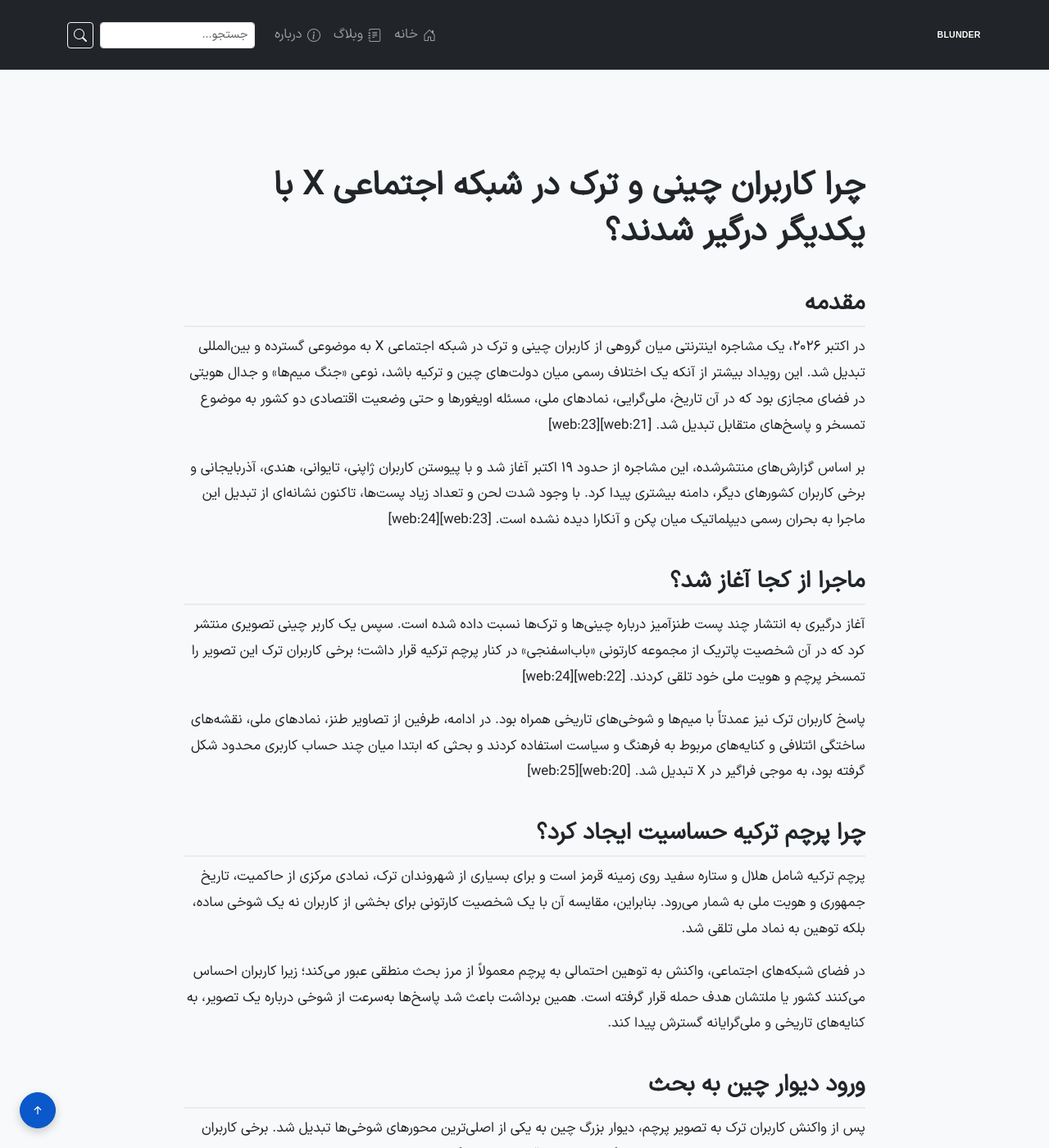
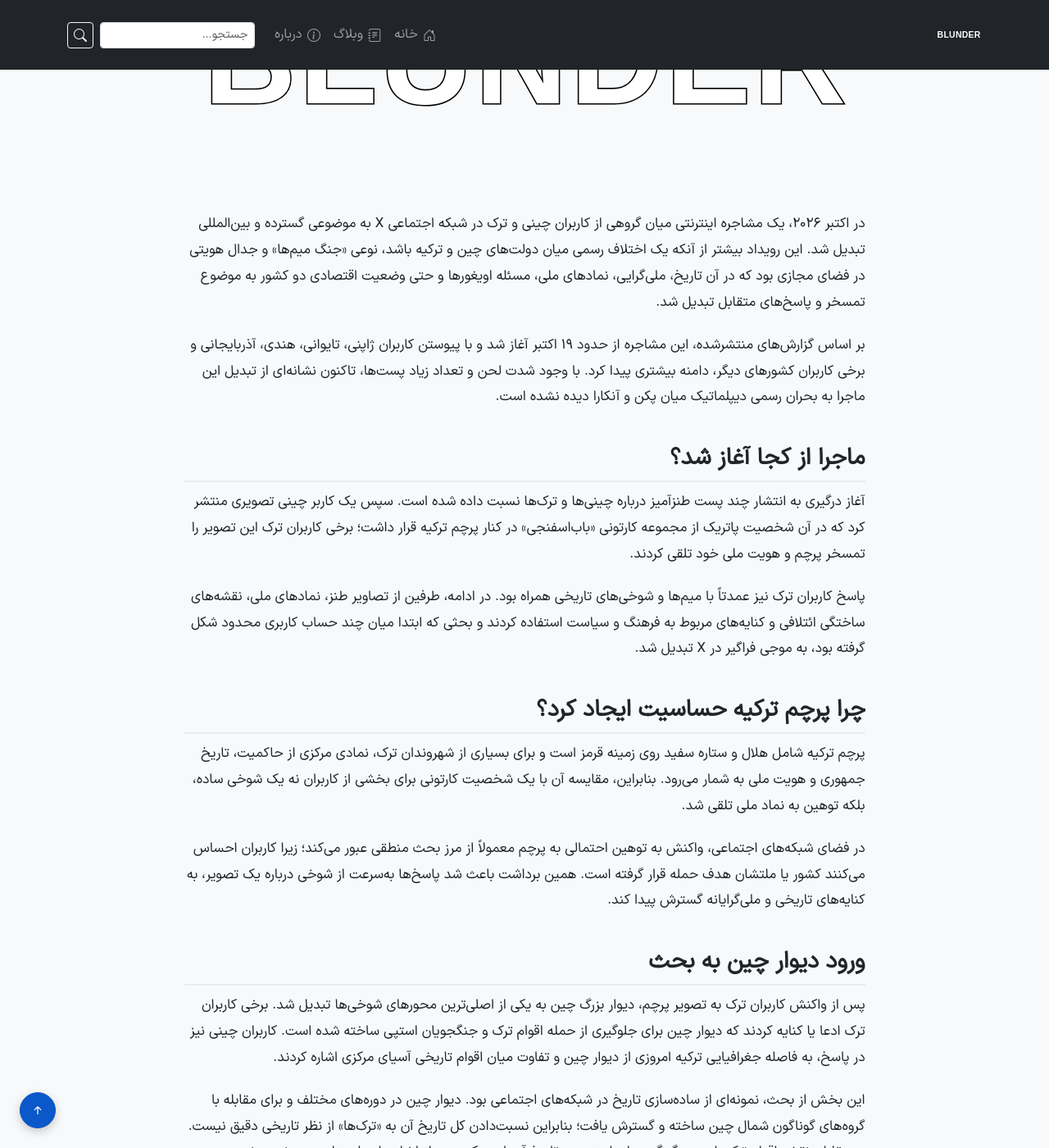
Before and after one commit to iranleaks/iranleaks.github.io, a Jekyll site: the page built from _posts/2026-10-10-دعوای-چین-ترکیه.md, in a window 1280 px wide and 1400 px high, scrolled down 427 px. Shown: the whole window at 82% size. Built offline with Jekyll 4.4.1, drawn with Linux system fonts in a browser that asks for light colours; some of the changed text lies outside the part shown.

Commit message:
Update 2026-10-10-دعوای-چین-ترکیه.md

```diff
--- a/_posts/2026-10-10-دعوای-چین-ترکیه.md
+++ b/_posts/2026-10-10-دعوای-چین-ترکیه.md
@@ -1,26 +1,22 @@
 ---
 layout: post
-title: "تست تگ‌ها مرحله دوم"
-description: "اولین نوشته وبلاگ ایران لیکس — معرفی اهداف و مسیر پیش رو"
+title: "چرا کاربران چینی و ترک در شبکه اجتماعی X با یکدیگر درگیر شدند؟"
+description: "چرا کاربران چینی و ترک در شبکه اجتماعی X با یکدیگر درگیر شدند؟"
 date: 2024-01-15 10:00:00 +0330
 tags: [ایران]
 categories: [iran]
 image: /blog.svg
 ---
 
-# چرا کاربران چینی و ترک در شبکه اجتماعی X با یکدیگر درگیر شدند؟
+در اکتبر ۲۰۲۶، یک مشاجره اینترنتی میان گروهی از کاربران چینی و ترک در شبکه اجتماعی X به موضوعی گسترده و بین‌المللی تبدیل شد. این رویداد بیشتر از آنکه یک اختلاف رسمی میان دولت‌های چین و ترکیه باشد، نوعی «جنگ میم‌ها» و جدال هویتی در فضای مجازی بود که در آن تاریخ، ملی‌گرایی، نمادهای ملی، مسئله اویغورها و حتی وضعیت اقتصادی دو کشور به موضوع تمسخر و پاسخ‌های متقابل تبدیل شد.
 
-## مقدمه
-
-در اکتبر ۲۰۲۶، یک مشاجره اینترنتی میان گروهی از کاربران چینی و ترک در شبکه اجتماعی X به موضوعی گسترده و بین‌المللی تبدیل شد. این رویداد بیشتر از آنکه یک اختلاف رسمی میان دولت‌های چین و ترکیه باشد، نوعی «جنگ میم‌ها» و جدال هویتی در فضای مجازی بود که در آن تاریخ، ملی‌گرایی، نمادهای ملی، مسئله اویغورها و حتی وضعیت اقتصادی دو کشور به موضوع تمسخر و پاسخ‌های متقابل تبدیل شد. [web:21][web:23]
-
-بر اساس گزارش‌های منتشرشده، این مشاجره از حدود ۱۹ اکتبر آغاز شد و با پیوستن کاربران ژاپنی، تایوانی، هندی، آذربایجانی و برخی کاربران کشورهای دیگر، دامنه بیشتری پیدا کرد. با وجود شدت لحن و تعداد زیاد پست‌ها، تاکنون نشانه‌ای از تبدیل این ماجرا به بحران رسمی دیپلماتیک میان پکن و آنکارا دیده نشده است. [web:23][web:24]
+بر اساس گزارش‌های منتشرشده، این مشاجره از حدود ۱۹ اکتبر آغاز شد و با پیوستن کاربران ژاپنی، تایوانی، هندی، آذربایجانی و برخی کاربران کشورهای دیگر، دامنه بیشتری پیدا کرد. با وجود شدت لحن و تعداد زیاد پست‌ها، تاکنون نشانه‌ای از تبدیل این ماجرا به بحران رسمی دیپلماتیک میان پکن و آنکارا دیده نشده است.
 
 ## ماجرا از کجا آغاز شد؟
 
-آغاز درگیری به انتشار چند پست طنزآمیز درباره چینی‌ها و ترک‌ها نسبت داده شده است. سپس یک کاربر چینی تصویری منتشر کرد که در آن شخصیت پاتریک از مجموعه کارتونی «باب‌اسفنجی» در کنار پرچم ترکیه قرار داشت؛ برخی کاربران ترک این تصویر را تمسخر پرچم و هویت ملی خود تلقی کردند. [web:22][web:24]
+آغاز درگیری به انتشار چند پست طنزآمیز درباره چینی‌ها و ترک‌ها نسبت داده شده است. سپس یک کاربر چینی تصویری منتشر کرد که در آن شخصیت پاتریک از مجموعه کارتونی «باب‌اسفنجی» در کنار پرچم ترکیه قرار داشت؛ برخی کاربران ترک این تصویر را تمسخر پرچم و هویت ملی خود تلقی کردند.
 
-پاسخ کاربران ترک نیز عمدتاً با میم‌ها و شوخی‌های تاریخی همراه بود. در ادامه، طرفین از تصاویر طنز، نمادهای ملی، نقشه‌های ساختگی ائتلافی و کنایه‌های مربوط به فرهنگ و سیاست استفاده کردند و بحثی که ابتدا میان چند حساب کاربری محدود شکل گرفته بود، به موجی فراگیر در X تبدیل شد. [web:20][web:25]
+پاسخ کاربران ترک نیز عمدتاً با میم‌ها و شوخی‌های تاریخی همراه بود. در ادامه، طرفین از تصاویر طنز، نمادهای ملی، نقشه‌های ساختگی ائتلافی و کنایه‌های مربوط به فرهنگ و سیاست استفاده کردند و بحثی که ابتدا میان چند حساب کاربری محدود شکل گرفته بود، به موجی فراگیر در X تبدیل شد.
 
 ## چرا پرچم ترکیه حساسیت ایجاد کرد؟
 
@@ -30,27 +26,27 @@
 
 ## ورود دیوار چین به بحث
 
-پس از واکنش کاربران ترک به تصویر پرچم، دیوار بزرگ چین به یکی از اصلی‌ترین محورهای شوخی‌ها تبدیل شد. برخی کاربران ترک ادعا یا کنایه کردند که دیوار چین برای جلوگیری از حمله اقوام ترک و جنگجویان استپی ساخته شده است. کاربران چینی نیز در پاسخ، به فاصله جغرافیایی ترکیه امروزی از دیوار چین و تفاوت میان اقوام تاریخی آسیای مرکزی اشاره کردند. [web:24][web:27]
+پس از واکنش کاربران ترک به تصویر پرچم، دیوار بزرگ چین به یکی از اصلی‌ترین محورهای شوخی‌ها تبدیل شد. برخی کاربران ترک ادعا یا کنایه کردند که دیوار چین برای جلوگیری از حمله اقوام ترک و جنگجویان استپی ساخته شده است. کاربران چینی نیز در پاسخ، به فاصله جغرافیایی ترکیه امروزی از دیوار چین و تفاوت میان اقوام تاریخی آسیای مرکزی اشاره کردند.
 
 این بخش از بحث، نمونه‌ای از ساده‌سازی تاریخ در شبکه‌های اجتماعی بود. دیوار چین در دوره‌های مختلف و برای مقابله با گروه‌های گوناگون شمال چین ساخته و گسترش یافت؛ بنابراین نسبت‌دادن کل تاریخ آن به «ترک‌ها» از نظر تاریخی دقیق نیست. در مقابل، نقش اقوام ترک‌زبان و دیگر گروه‌های استپی در تاریخ آسیای مرکزی و روابطشان با دولت‌های چین نیز موضوعی پیچیده‌تر از چند میم اینترنتی است.
 
 ## نقش تاریخ و هویت قومی
 
-با طولانی‌شدن بحث، کاربران دو طرف به تاریخ باستان، امپراتوری‌ها و هویت قومی روی آوردند. بخشی از کاربران ترک بر پیوند تاریخی اقوام ترک‌زبان با آسیای مرکزی و دشت‌های اوراسیا تأکید کردند؛ در طرف مقابل، برخی کاربران چینی تلاش کردند روایت‌های پان‌ترکیستی را زیر سؤال ببرند و درباره خاستگاه قومی مردم ترکیه امروزی بحث کنند. [web:22][web:26]
+با طولانی‌شدن بحث، کاربران دو طرف به تاریخ باستان، امپراتوری‌ها و هویت قومی روی آوردند. بخشی از کاربران ترک بر پیوند تاریخی اقوام ترک‌زبان با آسیای مرکزی و دشت‌های اوراسیا تأکید کردند؛ در طرف مقابل، برخی کاربران چینی تلاش کردند روایت‌های پان‌ترکیستی را زیر سؤال ببرند و درباره خاستگاه قومی مردم ترکیه امروزی بحث کنند.
 
 این استدلال‌ها اغلب با تعمیم‌های نادرست همراه بود. هویت مردم ترکیه امروزی حاصل تاریخ پیچیده آناتولی، مهاجرت‌های ترک‌زبان، جمعیت‌های بومی منطقه و تعاملات طولانی با اقوام مختلف است. به همین شکل، هویت جمعیت‌های چین نیز یکدست نیست و نمی‌توان درباره همه شهروندان چینی یا همه اقوام ترک‌زبان با چند ادعای ساده داوری کرد.
 
 ## مسئله اویغورها و سین‌کیانگ
 
-یکی از حساس‌ترین موضوعاتی که در این جدال مطرح شد، وضعیت اویغورها در منطقه سین‌کیانگ چین بود. اویغورها عمدتاً مسلمان و ترک‌زبان هستند و به همین دلیل، در افکار عمومی ترکیه و میان جریان‌های پان‌ترکیست، پیوند عاطفی و تاریخی ویژه‌ای با آنان وجود دارد. سین‌کیانگ محل مناقشه جدی درباره سیاست‌های امنیتی، فرهنگی و حقوق بشری دولت چین است. [web:19][web:26]
+یکی از حساس‌ترین موضوعاتی که در این جدال مطرح شد، وضعیت اویغورها در منطقه سین‌کیانگ چین بود. اویغورها عمدتاً مسلمان و ترک‌زبان هستند و به همین دلیل، در افکار عمومی ترکیه و میان جریان‌های پان‌ترکیست، پیوند عاطفی و تاریخی ویژه‌ای با آنان وجود دارد. سین‌کیانگ محل مناقشه جدی درباره سیاست‌های امنیتی، فرهنگی و حقوق بشری دولت چین است.
 
 دولت چین معمولاً سیاست‌های خود در سین‌کیانگ را با مبارزه با افراط‌گرایی، تروریسم و جدایی‌طلبی توجیه می‌کند. در مقابل، گروه‌های حقوق بشری و برخی دولت‌ها چین را به بازداشت گسترده، فشار فرهنگی، محدودیت‌های مذهبی و نقض حقوق اویغورها متهم کرده‌اند. این اختلاف روایت، یکی از دلایل اصلی حساسیت ترکیه نسبت به تحولات سین‌کیانگ است.
 
-در جریان درگیری اخیر، مسئله اویغورها از یک موضوع سیاسی و حقوق بشری به ابزار حمله لفظی میان کاربران تبدیل شد. برخی حساب‌های ترک از آن برای انتقاد از چین استفاده کردند و برخی حساب‌های چینی نیز با اشاره به مسئله کردها در ترکیه یا دیگر اختلافات قومی، پاسخ متقابل دادند. [web:21][web:25]
+در جریان درگیری اخیر، مسئله اویغورها از یک موضوع سیاسی و حقوق بشری به ابزار حمله لفظی میان کاربران تبدیل شد. برخی حساب‌های ترک از آن برای انتقاد از چین استفاده کردند و برخی حساب‌های چینی نیز با اشاره به مسئله کردها در ترکیه یا دیگر اختلافات قومی، پاسخ متقابل دادند.
 
 ## رابطه رسمی چین و ترکیه
 
-با وجود اختلاف درباره اویغورها، چین و ترکیه در سطح رسمی همچنان روابط دیپلماتیک و اقتصادی دارند. ترکیه در سیاست رسمی خود اصل «چین واحد» را پذیرفته و اعلام کرده است که اجازه استفاده از خاک این کشور برای اقدام علیه تمامیت ارضی یا حاکمیت چین را نمی‌دهد. در مقابل، پکن به دنبال گسترش همکاری‌های اقتصادی، امنیتی و تجاری با آنکارا است. [web:19]
+با وجود اختلاف درباره اویغورها، چین و ترکیه در سطح رسمی همچنان روابط دیپلماتیک و اقتصادی دارند. ترکیه در سیاست رسمی خود اصل «چین واحد» را پذیرفته و اعلام کرده است که اجازه استفاده از خاک این کشور برای اقدام علیه تمامیت ارضی یا حاکمیت چین را نمی‌دهد. در مقابل، پکن به دنبال گسترش همکاری‌های اقتصادی، امنیتی و تجاری با آنکارا است.
 
 این وضعیت نشان می‌دهد که روابط دو کشور دو لایه دارد:
 
@@ -63,7 +59,7 @@
 
 ## چرا ژاپن و تایوان وارد بحث شدند؟
 
-پس از داغ‌شدن بحث، شماری از کاربران ژاپنی و تایوانی به حمایت از کاربران ترک یا انتقاد از چین وارد گفت‌وگو شدند. این موضوع تا حدی به اختلافات ژئوپولیتیک گسترده‌تر شرق آسیا مربوط است؛ زیرا تایوان و چین درباره حاکمیت و آینده سیاسی تایوان اختلاف اساسی دارند و ژاپن نیز درباره امنیت منطقه و گسترش نفوذ چین نگرانی‌هایی دارد. [web:20][web:21]
+پس از داغ‌شدن بحث، شماری از کاربران ژاپنی و تایوانی به حمایت از کاربران ترک یا انتقاد از چین وارد گفت‌وگو شدند. این موضوع تا حدی به اختلافات ژئوپولیتیک گسترده‌تر شرق آسیا مربوط است؛ زیرا تایوان و چین درباره حاکمیت و آینده سیاسی تایوان اختلاف اساسی دارند و ژاپن نیز درباره امنیت منطقه و گسترش نفوذ چین نگرانی‌هایی دارد.
 
 بااین‌حال، حضور کاربران این کشورها الزاماً به‌معنای موضع رسمی دولت‌هایشان نبود. در شبکه‌های اجتماعی، بسیاری از کاربران با استفاده از هشتگ‌ها و میم‌ها به بحثی وارد می‌شوند که لزوماً نماینده سیاست خارجی کشورشان نیست. یکی از خطاهای رایج همین است که رفتار چند حساب پرمخاطب را به کل جامعه یا دولت یک کشور نسبت دهیم.
 
@@ -79,13 +75,13 @@
 - استفاده از تصاویر جعلی یا نقشه‌های طنز.
 - نسبت‌دادن رفتار چند کاربر به کل مردم یک کشور.
 
-این الگوها به‌دلیل کوتاهی و قابلیت انتشار سریع میم‌ها، بیش از تحلیل‌های دقیق تاریخی دیده می‌شوند. به همین دلیل، یک پست متعلق به حسابی کوچک نیز می‌تواند در مدت کوتاه میلیون‌ها بازدید بگیرد و فضای گفت‌وگو را تغییر دهد. [web:20][web:25]
+این الگوها به‌دلیل کوتاهی و قابلیت انتشار سریع میم‌ها، بیش از تحلیل‌های دقیق تاریخی دیده می‌شوند. به همین دلیل، یک پست متعلق به حسابی کوچک نیز می‌تواند در مدت کوتاه میلیون‌ها بازدید بگیرد و فضای گفت‌وگو را تغییر دهد.
 
 ## آیا این یک بحران واقعی میان دو کشور است؟
 
-تا زمان انتشار این گزارش، شواهد موجود نشان می‌دهد که این رویداد عمدتاً یک درگیری آنلاین میان کاربران است، نه بحران رسمی میان دولت‌های چین و ترکیه. گزارش‌های موجود از ادامه روابط رسمی و تماس‌های دیپلماتیک دو کشور خبر می‌دهند و نشانه‌ای از قطع روابط یا اقدام تنبیهی رسمی به‌دلیل این مشاجره منتشر نشده است. [web:19][web:23]
+تا زمان انتشار این گزارش، شواهد موجود نشان می‌دهد که این رویداد عمدتاً یک درگیری آنلاین میان کاربران است، نه بحران رسمی میان دولت‌های چین و ترکیه. گزارش‌های موجود از ادامه روابط رسمی و تماس‌های دیپلماتیک دو کشور خبر می‌دهند و نشانه‌ای از قطع روابط یا اقدام تنبیهی رسمی به‌دلیل این مشاجره منتشر نشده است.
 
-البته چنین درگیری‌هایی کاملاً بی‌اهمیت هم نیستند. وقتی موضوعاتی مانند اویغورها، کردها، پرچم ملی یا تاریخ جنگ‌ها وارد بحث می‌شوند، امکان افزایش نفرت قومی و انتشار اطلاعات نادرست وجود دارد. همچنین، حساب‌های ناشناس، ربات‌ها یا عملیات هماهنگ می‌توانند در برخی موارد شدت و گستره یک بحث را بیشتر کنند؛ هرچند درباره نقش قطعی آن‌ها در این مورد، شواهد عمومی کافی وجود ندارد. [web:28]
+البته چنین درگیری‌هایی کاملاً بی‌اهمیت هم نیستند. وقتی موضوعاتی مانند اویغورها، کردها، پرچم ملی یا تاریخ جنگ‌ها وارد بحث می‌شوند، امکان افزایش نفرت قومی و انتشار اطلاعات نادرست وجود دارد. همچنین، حساب‌های ناشناس، ربات‌ها یا عملیات هماهنگ می‌توانند در برخی موارد شدت و گستره یک بحث را بیشتر کنند؛ هرچند درباره نقش قطعی آن‌ها در این مورد، شواهد عمومی کافی وجود ندارد.
 
 ## مهم‌ترین علت‌های اختلاف
 
```
